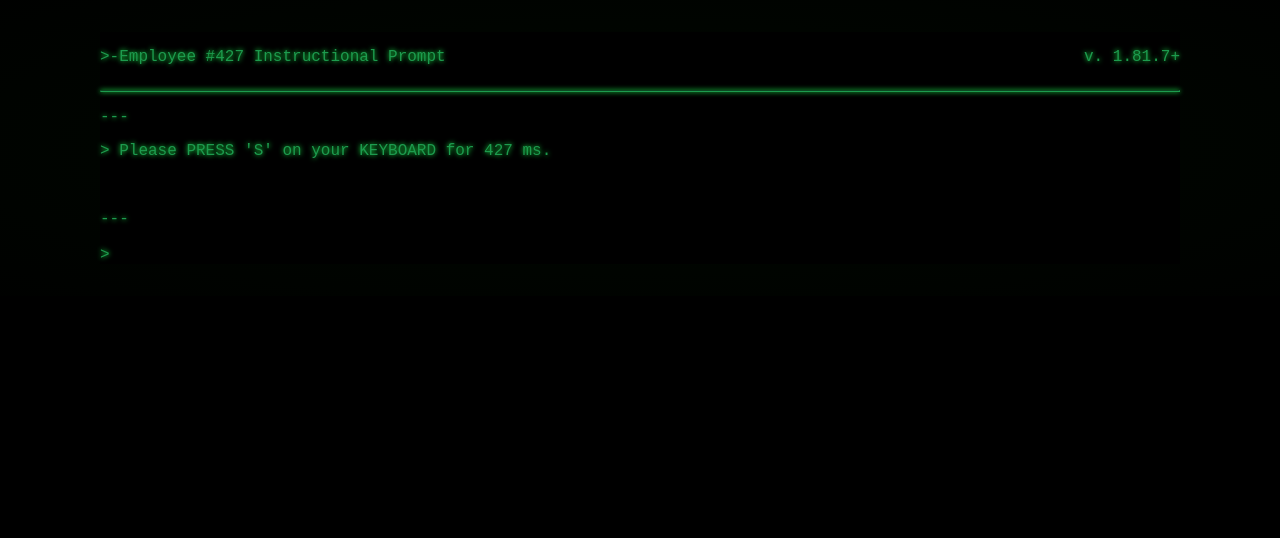
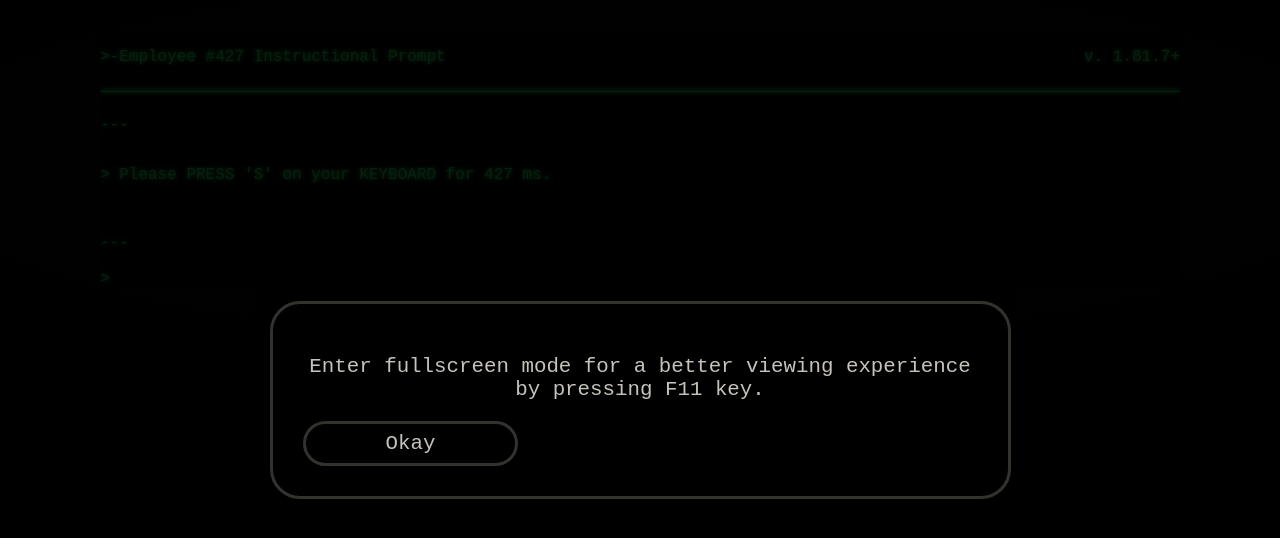
Before and after one commit to SmallShorty/tsp-input-console, a React (Create React App) app: page / in a window 1280 px wide. Shown: the top 538 px of the page. Built offline with nearby package versions, Linux system fonts and the light colour scheme.

Commit message:
added modal window, added Sound.js, added ambience sound, fix modal window

```diff
--- a/src/App.css
+++ b/src/App.css
@@ -1,5 +1,6 @@
 *{
   background: black;
+  overflow-y: hidden; /* Hide vertical scrollbar */
 }
 
 .App {
--- a/src/App.js
+++ b/src/App.js
@@ -1,40 +1,43 @@
-import React from "react";
+import React, { useState, useEffect, useRef } from 'react';
 import './App.css';
-import { useState, useEffect, useRef  } from 'react';
-import { Prompt } from './components/Prompt.js'
-
+import { Prompt } from './components/Prompt.js';
+import {Modal} from "./components/Modal.js";
+import Player from "./components/Player.js";
 
 function App() {
-    const [task, setTask] = useState([{key_pressed: "S", time: 427}]);
+    const [task, setTask] = useState([{ key_pressed: 'S', time: 427 }]);
     const promptReference = useRef(null);
+    const [modalActive, setModalActive] = useState(true);
 
     const changePrompt = () => {
         const taskMsg = {
             key_pressed: String.fromCharCode(Math.floor(Math.random() * 26) + 97).toUpperCase(),
-            time: Math.floor(Math.random() * 901)
-        }
-        setTask(prevTask => [...prevTask, taskMsg])
-    }
+            time: Math.floor(Math.random() * 901),
+        };
+        setTask((prevTask) => [...prevTask, taskMsg]);
+    };
 
-    const taskList = task.map(e => <Prompt
+    const taskList = task.map((e, index) => (
+        <Prompt
+            key={index}
             key_pressed={e.key_pressed}
-        time={e.time}/>)
+            time={e.time}
+        />
+    ));
 
     useEffect(() => {
         promptReference.current?.scrollIntoView();
         function handleKeyPress(event) {
-            if (event.key.toUpperCase()===task[task.length - 1]["key_pressed"]){
+            if (event.key.toUpperCase() === task[task.length - 1].key_pressed) {
                 changePrompt();
             }
-            //console.log(event.key.toUpperCase());
-            //console.log(task[task.length - 1]["key_pressed"]);
-            //changePrompt();
         }
         window.addEventListener('keydown', handleKeyPress);
         return () => {
             window.removeEventListener('keydown', handleKeyPress);
         };
     }, [task]);
+
     return (
         <div className="App">
             <div className="Console">
@@ -50,6 +53,7 @@ function App() {
                     <div ref={promptReference}></div>
                 </div>
             </div>
+            <Modal active={modalActive} setActive={setModalActive}/>
         </div>
     );
 }
--- /dev/null
+++ b/src/components/Modal.css
@@ -0,0 +1,49 @@
+.modal{
+    height: 100vh;
+    width: 100vw;
+    background: rgba(0,0,0,0.8);
+    position: fixed;
+    top: 0;
+    left: 0;
+    display: flex;
+    align-items: center;
+    justify-content: center;
+    cursor: auto;
+    transform: scale(0);
+}
+
+.modal.active{
+    transform: scale(1);
+}
+
+.modal__content{
+    padding: 30px;
+    font: 1.3rem Inconsolata, monospace;
+    color: #c5c3bc;
+    text-shadow: none;
+    text-align: center;
+    background-color: black;
+    border: 3px solid #34322f;
+    border-radius: 30px;
+    width: 675px;
+    height: min-content;
+}
+
+.modal__confirm {
+    height: 45px;
+    padding: 10px 5rem;
+    font: 1.3rem Inconsolata, monospace;
+    color: #c5c3bc;
+    text-align: center;
+    text-shadow: none;
+    background-color: black;
+    border: 3px solid #34322f;
+    border-radius: 30px;
+    display: flex;
+    align-items: center;
+    justify-content: center;
+}
+
+.modal__confirm:hover{
+    cursor: pointer;
+}
--- /dev/null
+++ b/src/components/Modal.js
@@ -0,0 +1,23 @@
+import './Modal.css';
+
+export const Modal = ({active, setActive}) => {
+
+    const closeModal = () => {
+        console.log('changed');
+        setActive(false);
+    }
+
+    return (
+        <div className={active ? "modal active" : "modal"}>
+            <div className="modal__content">
+                <p>
+                    Enter fullscreen mode for a better viewing experience by pressing {' '}
+                    <span className="Key">F11</span> key.
+                </p>
+                <button className="modal__confirm" onClick={closeModal}>
+                    Okay
+                </button>
+            </div>
+        </div>
+    )
+}
--- /dev/null
+++ b/src/components/Player.js
@@ -0,0 +1,35 @@
+import React, { useState, useEffect } from "react";
+
+const useAudio = url => {
+    const [audio] = useState(new Audio(url));
+    const [playing, setPlaying] = useState(false);
+
+    const toggle = () => setPlaying(!playing);
+
+    useEffect(() => {
+            playing ? audio.play() : audio.pause();
+        },
+        [playing]
+    );
+
+    useEffect(() => {
+        audio.addEventListener('ended', () => setPlaying(false));
+        return () => {
+            audio.removeEventListener('ended', () => setPlaying(false));
+        };
+    }, []);
+
+    return [playing, toggle];
+};
+
+const Player = ({ url }) => {
+    const [playing, toggle] = useAudio(url);
+
+    return (
+        <div>
+            <button onClick={toggle}>{playing ? "Pause" : "Play"}</button>
+        </div>
+    );
+};
+
+export default Player;
```
Also changed, not shown: src/components/Sound.js (added, +12 -0 lines), 1 other file (tests, documents, lock files or other folders). Lines whose indentation alone changed are shown as unchanged.
